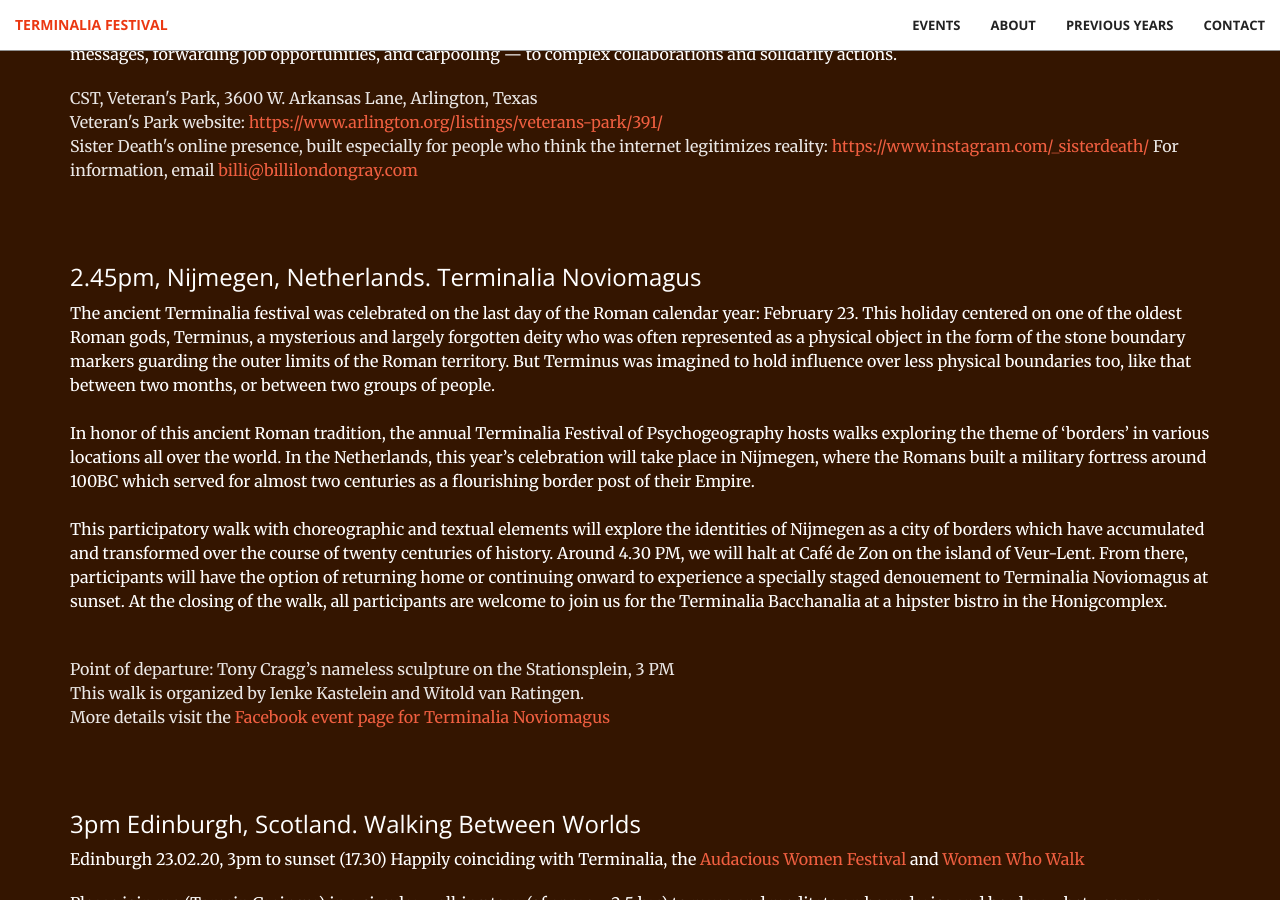
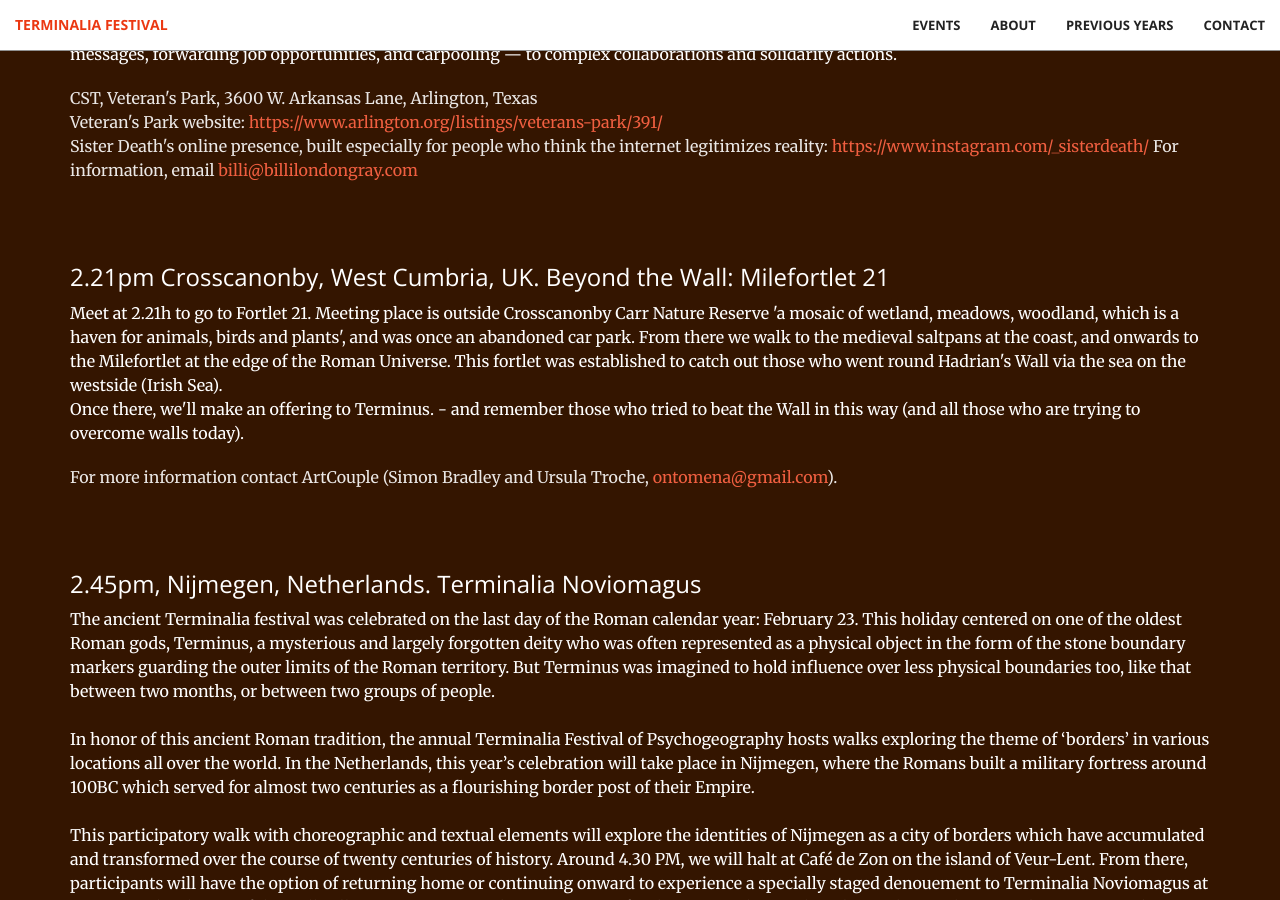
Before and after one commit to timwaters/terminalia, a Jekyll site: the page built from index.html, in a window 1280 px wide and 900 px high, scrolled down 6401 px. Built offline with Jekyll 4.4.1, drawn with Linux system fonts in a browser that asks for light colours.

Commit message:
add cumbria event

```diff
--- a/_includes/events.html
+++ b/_includes/events.html
@@ -281,6 +281,22 @@ stories.
 </div>
 
 
+<div class="col-lg-12 col-lg-offset-0 text-left event">
+
+  <h3>2.21pm Crosscanonby, West Cumbria, UK.  Beyond the Wall: Milefortlet 21</h3>
+
+
+  <p class="text">
+    Meet at 2.21h to go to Fortlet 21. Meeting place is outside Crosscanonby Carr Nature Reserve 'a mosaic of wetland, meadows, woodland, which is a haven for animals, birds and plants', and was once an abandoned car park. From there we walk to the medieval saltpans at the coast, and onwards to the Milefortlet at the edge of the Roman Universe. This fortlet was established to catch out those who went round Hadrian's Wall via the sea on the westside (Irish Sea). <br />
+     Once there, we'll make an offering to Terminus. - and remember those who tried to beat the Wall in this way (and all those who are trying to overcome walls today).
+  </p>
+  <p class="text-faded">
+    For more information contact ArtCouple (Simon Bradley and Ursula Troche, <a href="mailto:ontomena@gmail.com">ontomena@gmail.com</a>).
+
+  </p>
+</div>
+
+
  <div class="col-lg-12 col-lg-offset-0 text-left event">
 
   <h3>2.45pm, Nijmegen, Netherlands. Terminalia Noviomagus</h3>
```
